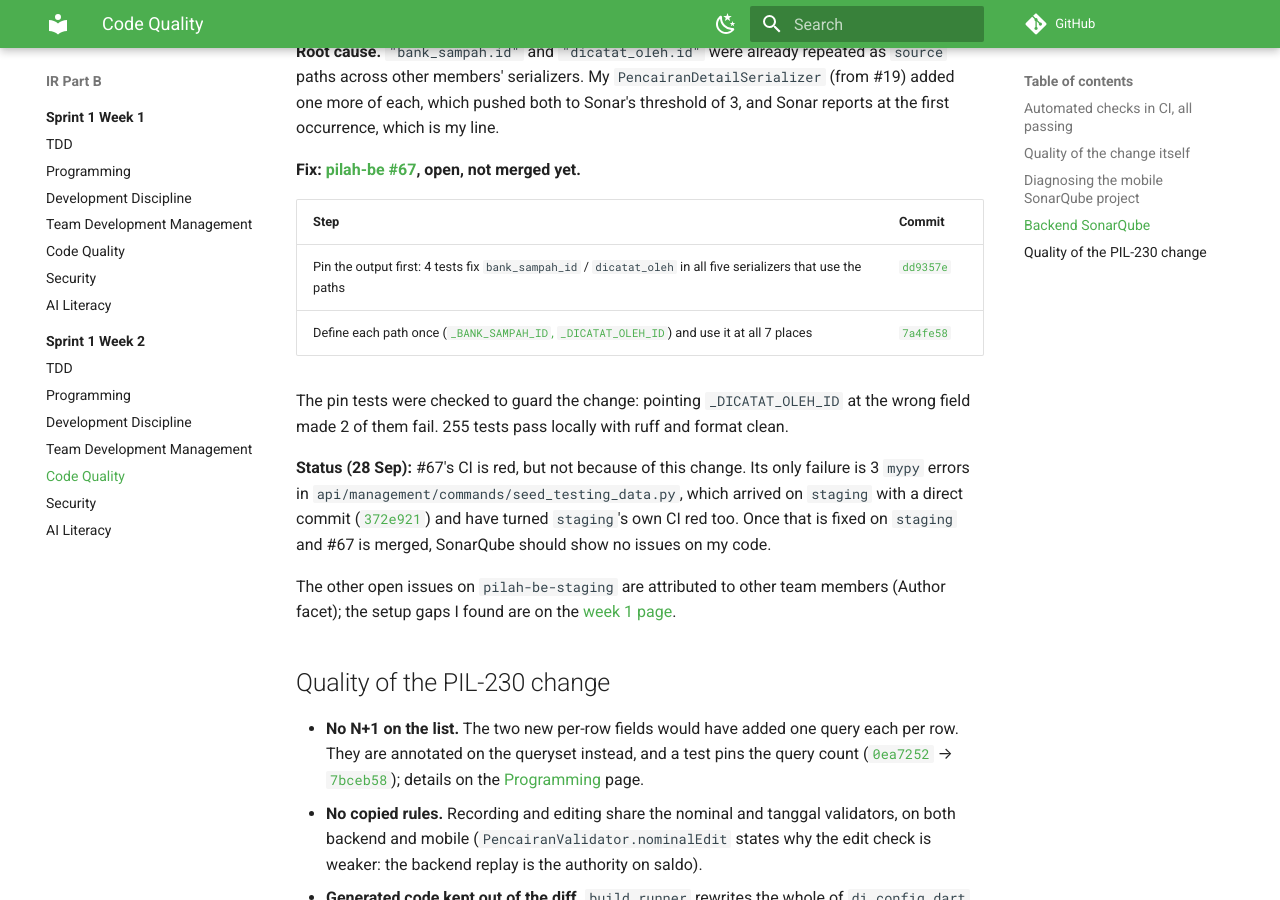
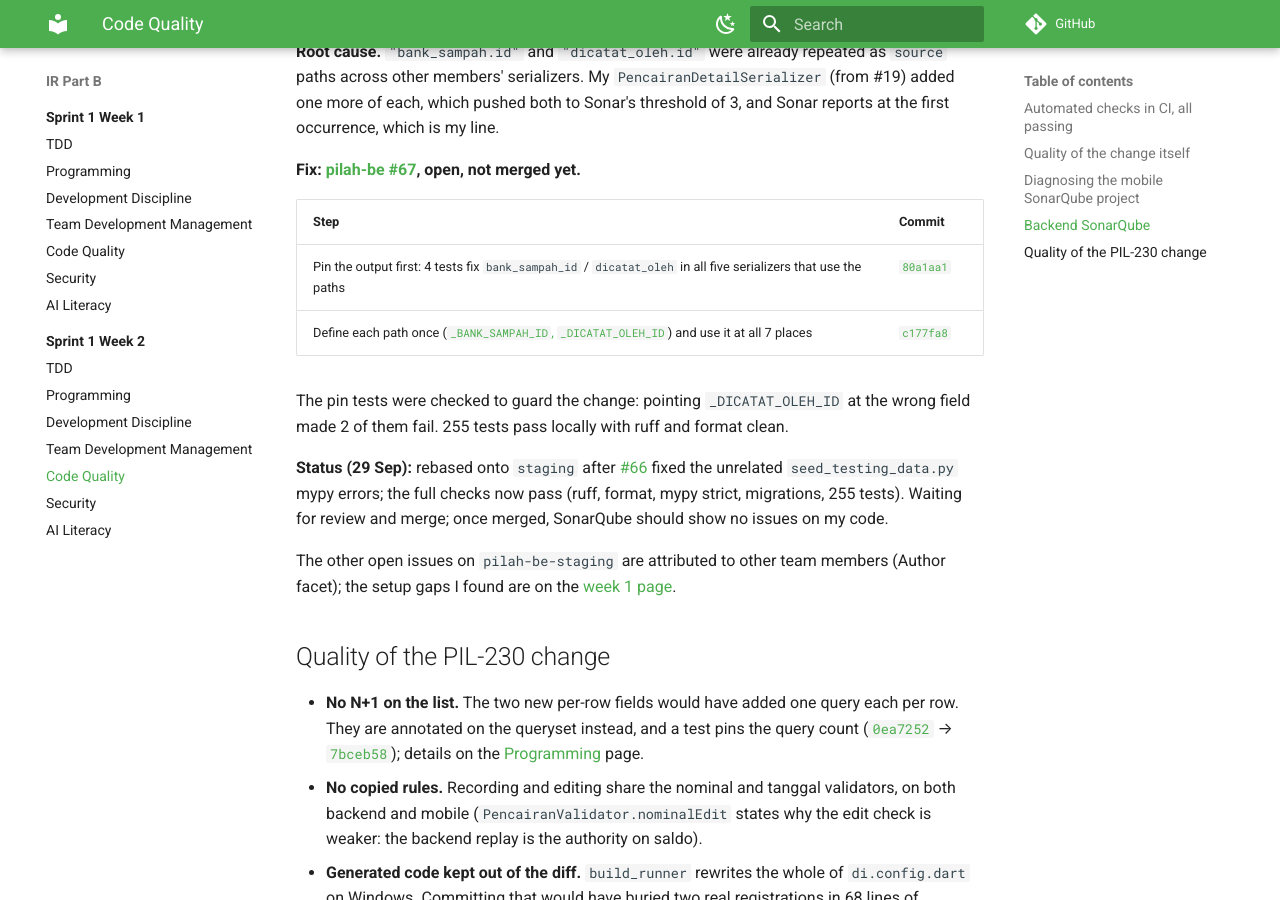
Before and after one commit to mvfi0/pilah-docs, an MkDocs documentation site: the page built from docs/review-week-2/part-b/code-quality.md, in a window 1280 px wide and 900 px high, scrolled down 1916 px. Built offline with MkDocs 1.6.1 and Material for MkDocs 9.7.7, drawn with Linux system fonts in a browser that asks for light colours; comment, search, counter and statistics services are not loaded.

Commit message:
docs(review): update pilah-be #67 after its rebase onto staging
Co-Authored-By: Claude Opus 5.5 <noreply@anthropic.com>

```diff
--- a/docs/review-week-2/part-b/code-quality.md
+++ b/docs/review-week-2/part-b/code-quality.md
@@ -48,12 +48,12 @@ Two issues on `pilah-be-staging` land on my code, both rule S1192 (duplicated st
 
 | Step | Commit |
 |---|---|
-| Pin the output first: 4 tests fix `bank_sampah_id` / `dicatat_oleh` in all five serializers that use the paths | [`dd9357e`](https://github.com/bank-sampah-PILAH/pilah-be/commit/dd9357e) |
-| Define each path once ([`_BANK_SAMPAH_ID`, `_DICATAT_OLEH_ID`](https://github.com/bank-sampah-PILAH/pilah-be/blob/7a4fe58/api/serializers.py#L32-L34)) and use it at all 7 places | [`7a4fe58`](https://github.com/bank-sampah-PILAH/pilah-be/commit/7a4fe58) |
+| Pin the output first: 4 tests fix `bank_sampah_id` / `dicatat_oleh` in all five serializers that use the paths | [`80a1aa1`](https://github.com/bank-sampah-PILAH/pilah-be/commit/80a1aa1) |
+| Define each path once ([`_BANK_SAMPAH_ID`, `_DICATAT_OLEH_ID`](https://github.com/bank-sampah-PILAH/pilah-be/blob/c177fa8/api/serializers.py#L32-L34)) and use it at all 7 places | [`c177fa8`](https://github.com/bank-sampah-PILAH/pilah-be/commit/c177fa8) |
 
 The pin tests were checked to guard the change: pointing `_DICATAT_OLEH_ID` at the wrong field made 2 of them fail. 255 tests pass locally with ruff and format clean.
 
-**Status (28 Sep):** #67's CI is red, but not because of this change. Its only failure is 3 `mypy` errors in `api/management/commands/seed_testing_data.py`, which arrived on `staging` with a direct commit ([`372e921`](https://github.com/bank-sampah-PILAH/pilah-be/commit/372e921)) and have turned `staging`'s own CI red too. Once that is fixed on `staging` and #67 is merged, SonarQube should show no issues on my code.
+**Status (29 Sep):** rebased onto `staging` after [#66](https://github.com/bank-sampah-PILAH/pilah-be/pull/66) fixed the unrelated `seed_testing_data.py` mypy errors; the full checks now pass (ruff, format, mypy strict, migrations, 255 tests). Waiting for review and merge; once merged, SonarQube should show no issues on my code.
 
 The other open issues on `pilah-be-staging` are attributed to other team members (Author facet); the setup gaps I found are on the [week 1 page](../../review/part-b/code-quality.md).
 
```
